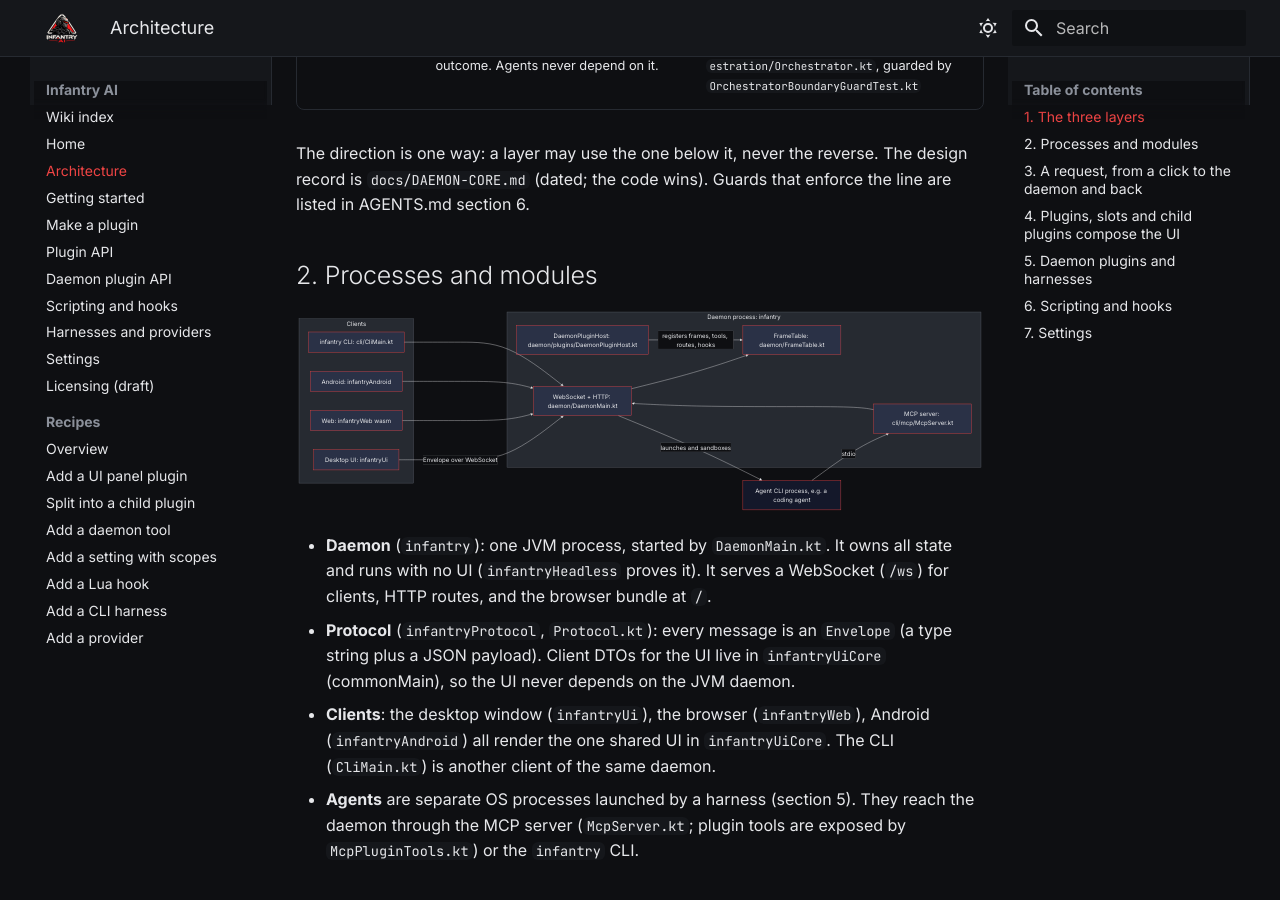
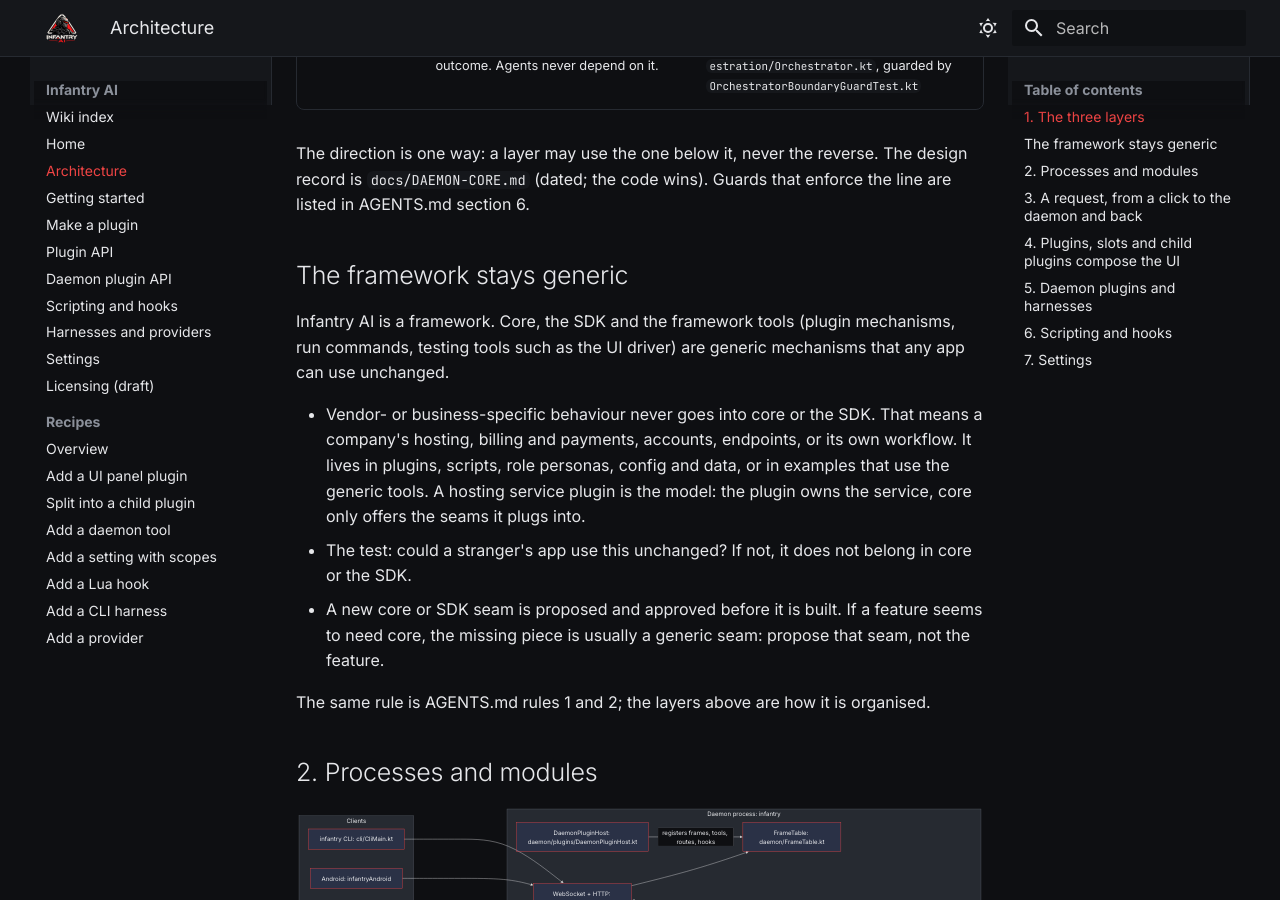
Before and after one commit to SuperiorSoft-LLC/infantry-ai, an MkDocs documentation site: the page built from docs/wiki/Architecture.md, in a window 1280 px wide and 900 px high, scrolled down 1775 px. Built offline with MkDocs 1.6.1 and Material for MkDocs 9.7.7, drawn with Linux system fonts in a browser that asks for light colours.

Commit message:
WIKI-ABSTRACT-1: wiki section 'The framework stays generic' in Architecture, linked from Home
Co-Authored-By: Claude Sonnet 5.5 <noreply@anthropic.com>

```diff
--- a/docs/wiki/Architecture.md
+++ b/docs/wiki/Architecture.md
@@ -35,6 +35,21 @@ flowchart TD
 The direction is one way: a layer may use the one below it, never the reverse. The design record is
 `docs/DAEMON-CORE.md` (dated; the code wins). Guards that enforce the line are listed in
 AGENTS.md section 6.
+
+## The framework stays generic
+
+Infantry AI is a framework. Core, the SDK and the framework tools (plugin mechanisms, run commands, testing tools such
+as the UI driver) are generic mechanisms that any app can use unchanged.
+
+- Vendor- or business-specific behaviour never goes into core or the SDK. That means a company's hosting, billing and
+  payments, accounts, endpoints, or its own workflow. It lives in plugins, scripts, role personas, config and data, or
+  in examples that use the generic tools. A hosting service plugin is the model: the plugin owns the service, core only
+  offers the seams it plugs into.
+- The test: could a stranger's app use this unchanged? If not, it does not belong in core or the SDK.
+- A new core or SDK seam is proposed and approved before it is built. If a feature seems to need core, the missing piece
+  is usually a generic seam: propose that seam, not the feature.
+
+The same rule is AGENTS.md rules 1 and 2; the layers above are how it is organised.
 
 ## 2. Processes and modules
 
--- a/docs/wiki/Home.md
+++ b/docs/wiki/Home.md
@@ -10,7 +10,7 @@
 These pages are written from the code on the dev head. Where an older document disagrees with the code, the code
 wins, and the page says so.
 
-- [Architecture](Architecture.md): the three layers, the daemon, the protocol, a request from click to daemon and back, slots, scripting.
+- [Architecture](Architecture.md): the three layers, why the framework stays generic, the daemon, the protocol, a request from click to daemon and back, slots, scripting.
 - [Command line](CommandLine.md): `infantry` from any terminal after an install (`install-cli` / `uninstall-cli`, what each OS writes).
 - [Recipes](recipes/README.md): worked how-to-add-X guides (UI plugin, child plugin, daemon tool, setting, Lua hook, harness, provider).
 - [Add your service to the Services hub](recipes/add-a-service.md): how a third party plugs its own service (sign-in, account, resources, agent tools, billing) into the Services tab.
```
